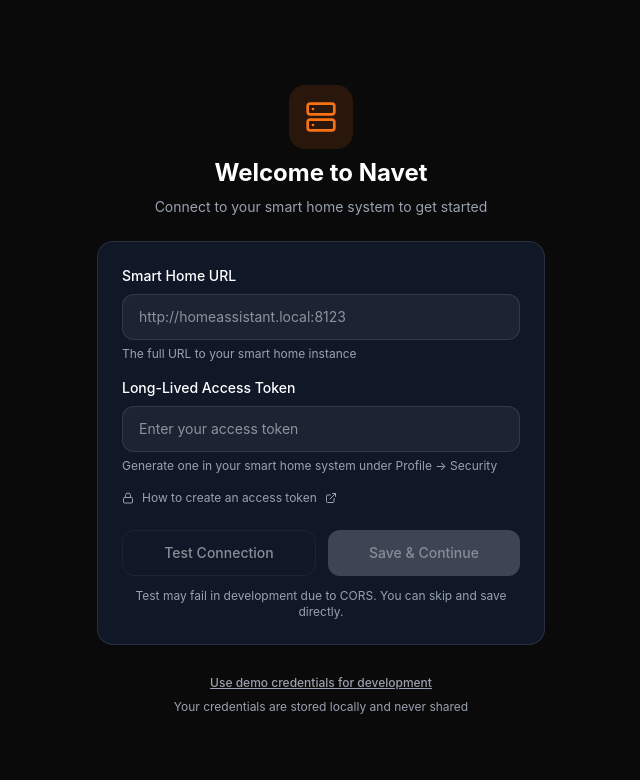
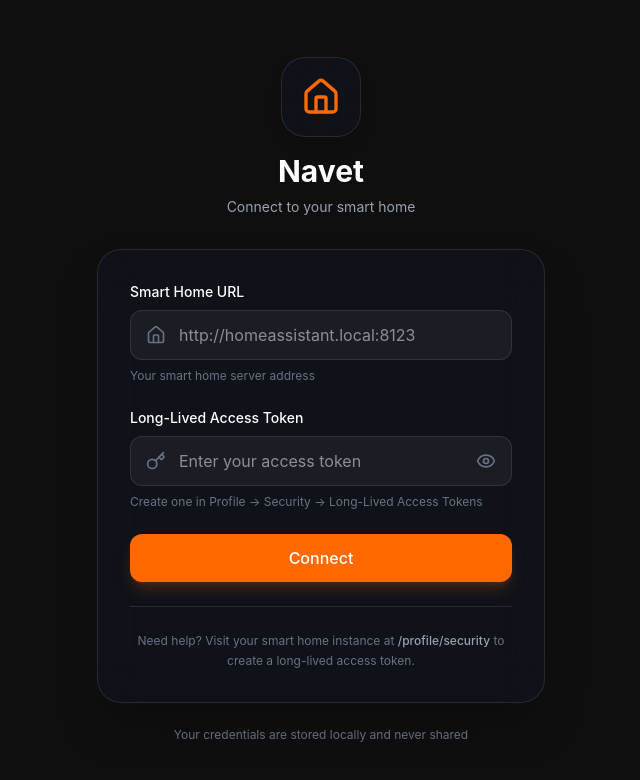
Before and after one commit to dinamik1488/navet_ru, a React (Vite) app: page / in a window 1280 px wide. Shown: the top 780 px of the page, without its empty margins (319-959 px from the left). Built offline with nearby package versions, Linux system fonts and the light colour scheme.

Commit message:
feat: Unify authentication and Home Assistant connection using login page credentials

```diff
--- a/src/app/App.tsx
+++ b/src/app/App.tsx
@@ -237,28 +237,29 @@ function Dashboard() {
  * Handles authentication, configuration, and routing
  */
 function AppContent() {
-  const { isAuthenticated } = useAuth();
-  const { isConfigured, config } = useConfig();
+  const { isAuthenticated, config: authConfig } = useAuth();
+  const { isConfigured, config: haConfig } = useConfig();
   const { connected, connecting, connect } = useHomeAssistantContext();
 
-  // Attempt to connect to Home Assistant when configured but not connected
+  // Attempt to connect to Home Assistant when authenticated but not connected
   useEffect(() => {
-    if (isConfigured && config && !connected && !connecting) {
+    // Use auth config if available, otherwise fall back to HA config
+    const configToUse = authConfig || haConfig;
+
+    if (isAuthenticated && configToUse && !connected && !connecting) {
       connect({
-        hassUrl: config.url,
-        token: config.token
+        hassUrl: configToUse.url,
+        token: configToUse.token
       }).catch(err => {
         console.error('Failed to connect to Home Assistant:', err);
       });
     }
-  }, [isConfigured, config, connected, connecting, connect]);
+  }, [isAuthenticated, authConfig, haConfig, connected, connecting, connect]);
 
   return (
     <>
       <Toaster />
-      {!isConfigured ? (
-        <SetupWizard />
-      ) : !isAuthenticated ? (
+      {!isAuthenticated ? (
         <LoginPage />
       ) : (
         <Dashboard />
--- a/src/app/contexts/auth-context.tsx
+++ b/src/app/contexts/auth-context.tsx
@@ -1,4 +1,5 @@
-import { createContext, useContext, useState, useCallback, useEffect, type ReactNode } from 'react';
+import { createContext, useContext, useState, useCallback, type ReactNode } from 'react';
+import { useConfig } from './config-context';
 
 interface AuthConfig {
   url: string;
@@ -8,7 +9,7 @@ interface AuthConfig {
 interface AuthContextType {
   isAuthenticated: boolean;
   config: AuthConfig | null;
-  login: (url: string, token: string) => void;
+  login: (url: string, token: string) => Promise<boolean>;
   logout: () => void;
 }
 
@@ -17,6 +18,7 @@ const AuthContext = createContext<AuthContextType | undefined>(undefined);
 const AUTH_STORAGE_KEY = 'ha_auth_config';
 
 export function AuthProvider({ children }: { children: ReactNode }) {
+  const { saveConfig } = useConfig();
   const [config, setConfig] = useState<AuthConfig | null>(() => {
     // Load from localStorage on mount
     const stored = localStorage.getItem(AUTH_STORAGE_KEY);
@@ -32,7 +34,7 @@ export function AuthProvider({ children }: { children: ReactNode }) {
 
   const isAuthenticated = config !== null;
 
-  const login = useCallback((url: string, token: string) => {
+  const login = useCallback(async (url: string, token: string) => {
     // Remove trailing slash from URL
     const cleanUrl = url.endsWith('/') ? url.slice(0, -1) : url;
 
@@ -43,7 +45,11 @@ export function AuthProvider({ children }: { children: ReactNode }) {
 
     setConfig(authConfig);
     localStorage.setItem(AUTH_STORAGE_KEY, JSON.stringify(authConfig));
-  }, []);
+
+    // Also save to config context for Home Assistant connection
+    const saved = await saveConfig(authConfig);
+    return saved;
+  }, [saveConfig]);
 
   const logout = useCallback(() => {
     setConfig(null);
--- a/src/app/features/auth/login-page.tsx
+++ b/src/app/features/auth/login-page.tsx
@@ -1,7 +1,8 @@
 import { useState } from 'react';
-import { Eye, EyeOff, Home, Key, AlertCircle } from 'lucide-react';
+import { Eye, EyeOff, Home, Key, AlertCircle, Loader2 } from 'lucide-react';
 import { useAuth } from '../../contexts/auth-context';
 import { useTheme } from '../../contexts/theme-context';
+import { useConfig } from '../../contexts/config-context';
 
 export function LoginPage() {
   const [url, setUrl] = useState('');
@@ -11,6 +12,7 @@ export function LoginPage() {
   const [isLoading, setIsLoading] = useState(false);
 
   const { login } = useAuth();
+  const { testConnection } = useConfig();
   const { theme } = useTheme();
 
   const handleSubmit = async (e: React.FormEvent) => {
@@ -38,11 +40,33 @@ export function LoginPage() {
 
     setIsLoading(true);
 
-    // Simulate connection test (in production, you'd actually test the connection)
-    setTimeout(() => {
-      login(url, token);
+    try {
+      // Test the connection first
+      const isValid = await testConnection(url, token);
+
+      if (isValid) {
+        // If connection is valid, proceed with login
+        const success = await login(url, token);
+        if (!success) {
+          setError('Failed to save configuration');
+        }
+      } else {
+        // Connection failed - this is normal in development due to CORS
+        // We'll still allow login but show a warning
+        const success = await login(url, token);
+        if (success) {
+          // Login successful despite connection test failure
+          console.warn('Connection test failed but login succeeded. This is normal in development due to CORS restrictions.');
+        } else {
+          setError('Failed to save configuration');
+        }
+      }
+    } catch (err) {
+      console.error('Login error:', err);
+      setError('An unexpected error occurred');
+    } finally {
       setIsLoading(false);
-    }, 800);
+    }
   };
 
   // Theme colors
@@ -187,11 +211,8 @@ export function LoginPage() {
             >
               {isLoading ? (
                 <span className="flex items-center justify-center gap-2">
-                  <svg className="animate-spin h-5 w-5" xmlns="http://www.w3.org/2000/svg" fill="none" viewBox="0 0 24 24">
-                    <circle className="opacity-25" cx="12" cy="12" r="10" stroke="currentColor" strokeWidth="4"></circle>
-                    <path className="opacity-75" fill="currentColor" d="M4 12a8 8 0 018-8V0C5.373 0 0 5.373 0 12h4zm2 5.291A7.962 7.962 0 014 12H0c0 3.042 1.135 5.824 3 7.938l3-2.647z"></path>
-                  </svg>
-                  Connecting...
+                  <Loader2 className="animate-spin h-5 w-5" />
+                  {error ? 'Retrying...' : 'Connecting...'}
                 </span>
               ) : (
                 'Connect'
```
